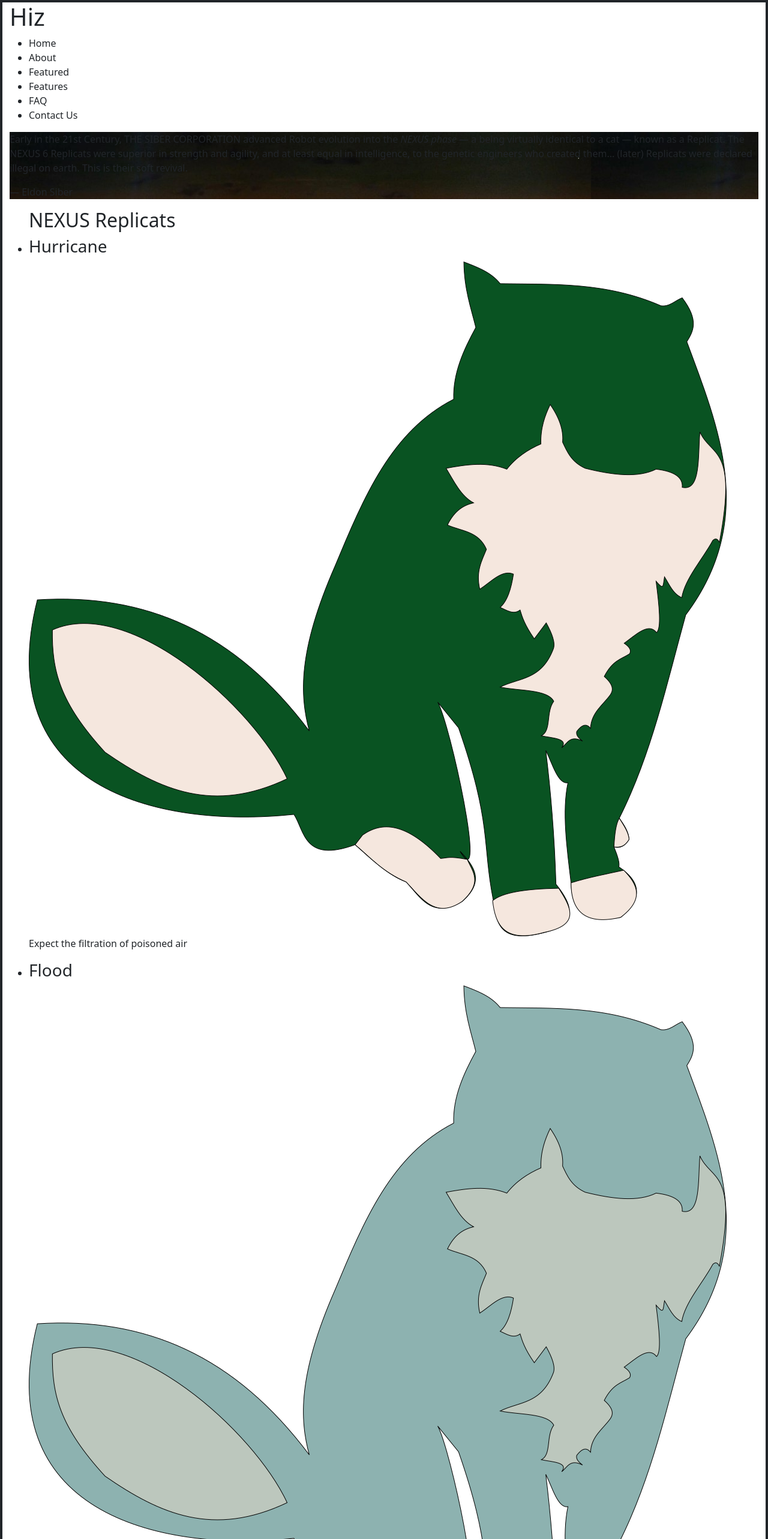
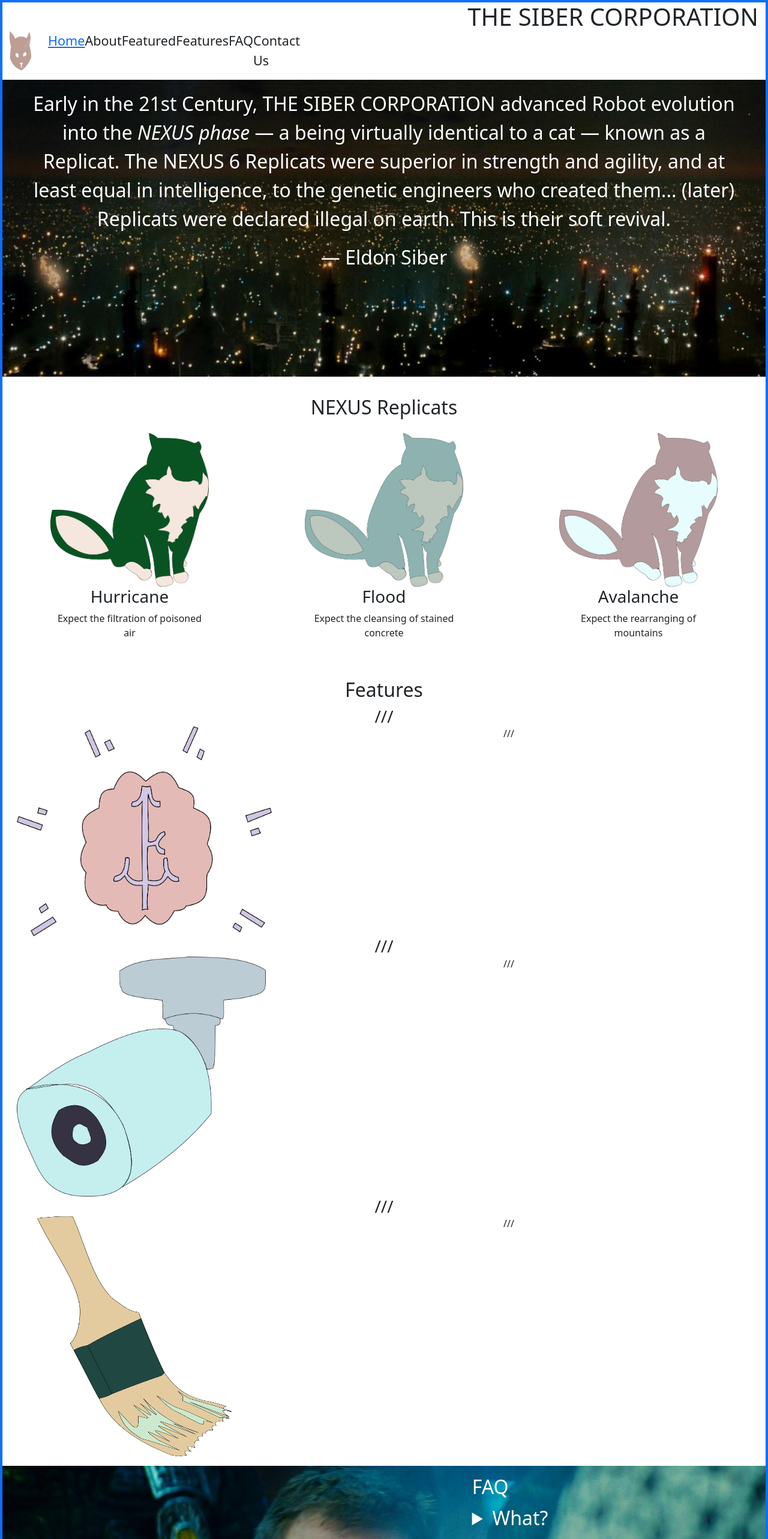
Before and after one commit to Marcelino-G/Replicat-Soft-Revival, a React (Create React App) app: page / in a window 1280 px wide. Shown: the top 2566 px of the page at 60% size. Built offline with nearby package versions, Linux system fonts and the light colour scheme.

Commit message:
bootstrap/scss begun

```diff
--- a/public/index.html
+++ b/public/index.html
@@ -12,7 +12,7 @@
 
     <title>React App</title>
   </head>
-  <body class="container-fluid border border-4 border-dark">
+  <body>
 
 
     <noscript>You need to enable JavaScript to run this app.</noscript>
--- a/src/App.js
+++ b/src/App.js
@@ -2,22 +2,29 @@ import Imgs from "./imgs";
 
 function App() {
   return (
-    <div className="">
+    <div className="border border-4 border-primary container-fluid p-0 mx-auto row justify-content-center">
 
-      <h1 className=''>Hiz</h1>
+      <header className="row p-0">
+        <h1>
+          THE SIBER CORPORATION
+        </h1>
+        <img id="logo" src={Imgs.altLogo}/>
 
-      <nav>
-        <ul>
-          <li><a>Home</a></li>
-          <li><a>About</a></li>
-          <li><a>Featured</a></li>
-          <li><a>Features</a></li>
-          <li><a>FAQ</a></li>
-          <li><a>Contact Us</a></li>
+        <nav className="col-4 align-self-center p-0">
+          <ul className="list-group list-group-horizontal">
+            <li className="flex-fill"><a href="#" >Home</a></li>
+            <li className="flex-fill"><a>About</a></li>
+            <li className="flex-fill"><a>Featured</a></li>
+            <li className="flex-fill"><a>Features</a></li>
+            <li className="flex-fill"><a>FAQ</a></li>
+            <li className="flex-fill"><a>Contact Us</a></li>
           </ul>
         </nav>
+      </header>
 
-      <figure id='quote'>
+      <main id='quote' className="row">
+        <img src={Imgs.city} />
+        <figure>
           <blockquote>
             <p>
             Early in the 21st Century, THE SIBER CORPORATION advanced Robot evolution into the
@@ -31,108 +38,116 @@ function App() {
             — Eldon Siber
           </figcaption>
         </figure>
+      </main>
 
-      <ul>
+      <section id='featured'>
         <h2>
           NEXUS Replicats
         </h2>
-        <li>
+        <ul  className="list-group list-group-horizontal">
+          <li className="flex-fill col-3">
             <data value='Hurricane'>
+              <figure>
+                <picture>
+                  <img className="img-fluid" src= {Imgs.modelLeon} />
+                </picture>
+                <figcaption>
                   <h3>
                     Hurricane
                   </h3>
-            <figure>
-              <picture>
-                <img src= {Imgs.modelLeon} />
-              </picture>
-              <figcaption>
                   Expect the filtration of poisoned air
                 </figcaption>
               </figure>
             </data>
           </li>
 
-        <li>
+          <li className="flex-fill col-3">
             <data value='Flood'>
+              <figure>
+                <picture>
+                  <img className="img-fluid" src= {Imgs.modelPris} />
+                </picture>
+                <figcaption>
                   <h3>
                     Flood
                   </h3>
-            <figure>
-              <picture>
-                <img src= {Imgs.modelPris} />
-              </picture>
-              <figcaption>
                   Expect the cleansing of stained concrete
                 </figcaption>
               </figure>
             </data>
           </li>
 
-        <li>
+          <li className="flex-fill col-3">
             <data value='Avalanche'>
+              <figure>
+                <picture>
+                  <img className="img-fluid" src= {Imgs.modelRoy} />
+                </picture>
+                <figcaption>
                   <h3>
                     Avalanche
                   </h3>
-            <figure>
-              <picture>
-                <img src= {Imgs.modelRoy} />
-              </picture>
-              <figcaption>
                   Expect the rearranging of mountains
                 </figcaption>
               </figure>
             </data>
           </li>
         </ul>
+      </section>
 
-      <ul>
+      <section id="features">
         <h2>
           Features
         </h2>
-        <li>
-          <h3>
+        <ul className="list-group">
+          <li className="col-12 row">
+            <h3 className="col-12">
             ///
             </h3>
-          <figure>
-            <picture>
+            <figure className="col-12 row">
+              <picture className="col-4">
                 <img src= {Imgs.brain} />
               </picture>
-            <figcaption>
+              <figcaption className="col">
               ///
               </figcaption>
             </figure>
           </li>
 
-        <li>
-          <h3>
+          <li className="col-12 row">
+            <h3 className="col-12">
             ///
             </h3>
-          <figure>
-            <picture>
+            <figure className="col-12 row">
+              <picture className="col-4">
                 <img src= {Imgs.cam} />
               </picture>
-            <figcaption>
+              <figcaption className="col">
               ///
               </figcaption>
             </figure>
           </li>
 
-        <li>
-          <h3>
+          <li className="col-12 row">
+            <h3 className="col-12">
               ///
             </h3>
-          <figure>
-            <picture>
-              <img src= {Imgs.paint} />
+            <figure className="col-12 row">
+              <picture className="col-4">
+                <img src= {Imgs.paint}/>
               </picture>
-            <figcaption>
+              <figcaption className="col">
                 ///
               </figcaption>
             </figure>
           </li>
         </ul>
+      </section>
 
-      <ul>
+      <div id='questions' className="row">
+        <img src={Imgs.questions} />
+        <ul className="col-5">
+          <h2>FAQ</h2>
           <li>
             <details>
               <summary>What?</summary>
@@ -164,6 +179,7 @@ function App() {
             </details>
           </li>
         </ul>
+      </div>
 
       <form>
         <fieldset>
--- a/src/App.scss
+++ b/src/App.scss
@@ -1,14 +1,117 @@
+// variable overides
 
-// variable overides
+@import "~bootstrap/scss/bootstrap";
+
+// additional css
+
+*{
+    padding: 0;
+    margin: 0;
+    box-sizing: border-box;
+}
+
+@mixin contentOverBackground {
+    position: absolute;
+    right: 0;
+    padding: 1rem 2.5rem;
+    color: white;
+    font-size: 2rem;
+}
+
+header{
+    h1{
+        margin: 0;
+        text-align: end;
+    }
+    #logo{
+        width: 60px;
+        min-height: 65px;
+    }
+    nav{
+        padding: 0;
+        margin-left: 1rem;
+    }
+}
+
+ul{
+    list-style: none;
+}
+
+a{
+    font-size: 1.35rem;
+}
+
+#quote{
+    padding: 0;
+    margin: 1rem 0;
+    img{
+        padding: 0;
+    }
+    figure{
+        @include contentOverBackground;
+        text-align: center;
+    }
+}
+
+#featured{
+    padding: 0;
+    margin: 1rem 0;
+    text-align: center;
+
+    ul{
+        padding: 1rem 0;
+        li{
+            margin: 0 5rem
+        }
+    }
+}
+
+#features{
+    padding: 0;
+    margin: 1rem 0;
+    text-align: center;
+
+    ul{
+
+        li{
+            margin: auto;
+            h3{
+                padding: 0;
+                margin: 0;
+            }
+            figure{
+                margin: auto;
+                picture{
+                    img{
+                        min-height: 350px;
+                        max-height: 400px;
+                        min-width: 325px;
+                        max-width: 425px;
+                    }
+                }
+            }
+        }
+    }
+}
 
 
 
 
-@import "~bootstrap/scss/bootstrap";
 
 
-// additional css
-#quote{
-    background-image: url('./imgs/BladeRunner_City.jpeg');
 
+
+
+
+
+#questions{
+    padding: 0;
+
+    img{
+        padding: 0;
+    }
+
+    ul{
+        @include contentOverBackground;
+    }
 }
--- a/src/imgs.js
+++ b/src/imgs.js
@@ -6,7 +6,6 @@ const Imgs = {
     modelRoy: require('./imgs/ModelROY.png'),
     city: require('./imgs/BladeRunner_City.jpeg'),
     openingTitles: require('./imgs/BladeRunner_Intro.jpeg'),
-    logo: require('./imgs/BladeRunner_Logo.png'),
     questions: require('./imgs/BladeRunner_Questions.jpeg'),
     brain: require('./imgs/Brain.png'),
     cam: require('./imgs/Cam.png'),
```
Also changed, not shown: src/imgs/Big_Logo.jpeg (deleted), src/imgs/BladeRunner_Logo.png (deleted). Lines whose indentation alone changed are shown as unchanged.
